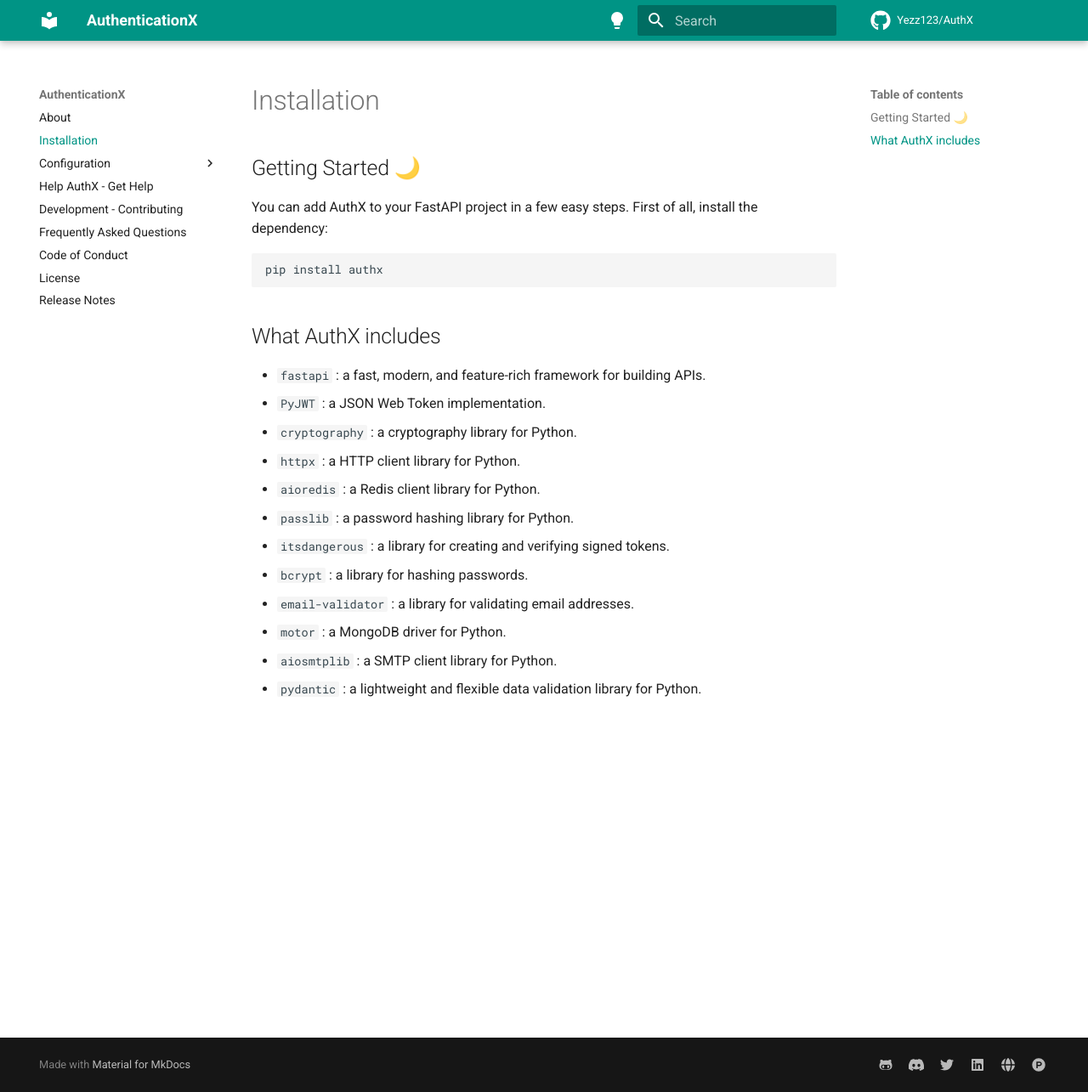
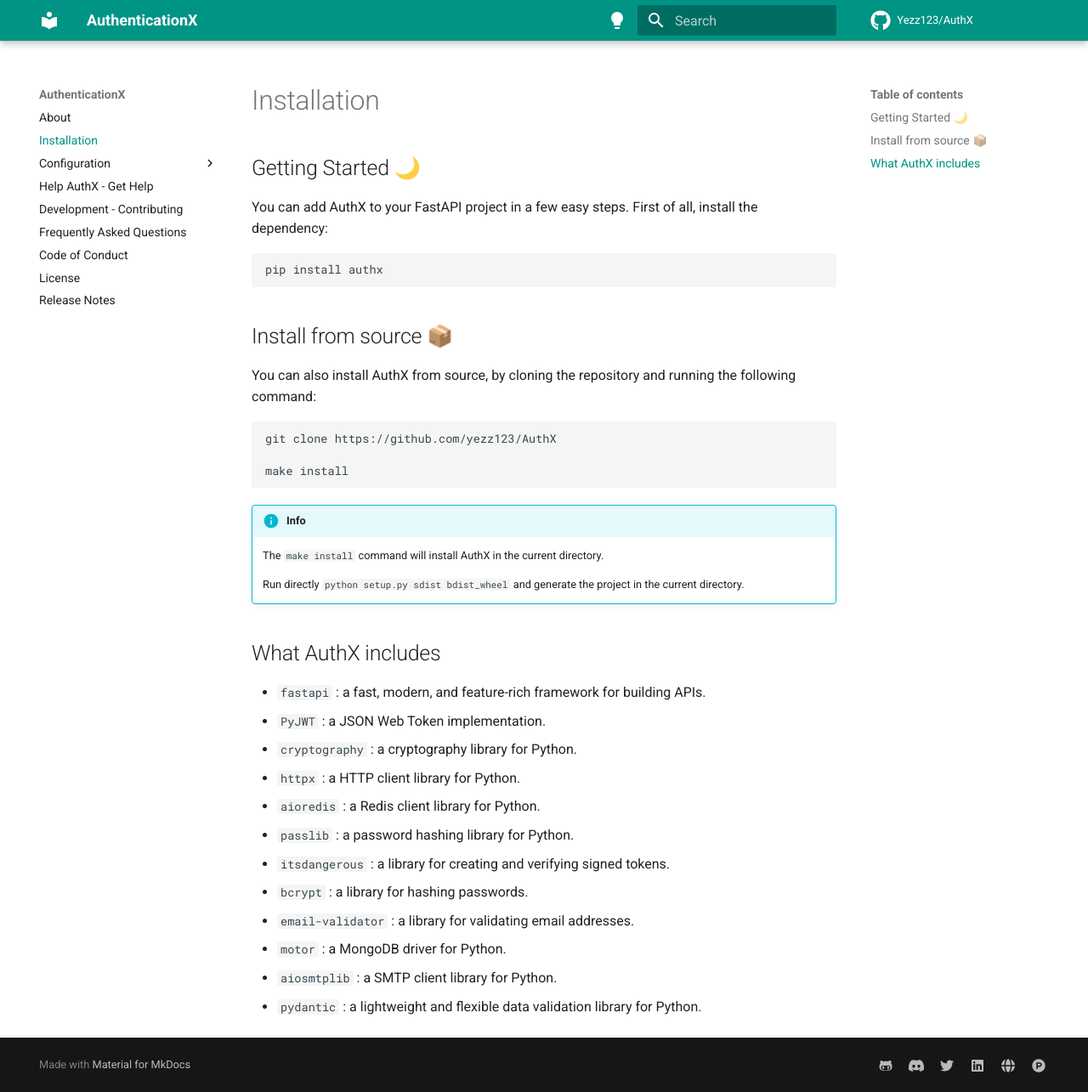
Before and after one commit to yezz123/authx, an MkDocs documentation site: the page built from docs/installation.md, in a window 1280 px wide and 1285 px high. Shown: the whole window at 85% size. Built offline with MkDocs 1.6.1 and Material for MkDocs 9.7.7, drawn with Linux system fonts in a browser that asks for light colours; comment, search, counter and statistics services are not loaded.

Commit message:
📝  Add Manual Installation & Change Python Version (#185)
* 📝 Add Manual Installation & Fix Linting Version

* :tada: Fix requirements and `.yaml`

````diff
--- a/docs/installation.md
+++ b/docs/installation.md
@@ -7,6 +7,21 @@
 ```shell
 pip install authx
 ```
+
+## Install from source 📦
+
+You can also install AuthX from source, by cloning the repository and running the following command:
+
+```shell
+git clone https://github.com/yezz123/AuthX
+
+make install
+```
+
+!!! info
+    The `make install` command will install AuthX in the current directory.
+
+    Run directly `python setup.py sdist bdist_wheel` and generate the project in the current directory.
 
 ## What AuthX includes
 
--- a/requirements.dev.txt
+++ b/requirements-dev.txt
@@ -16,3 +16,6 @@
 markdown-include==0.6.0
 pymdown-extensions==9.1
 mdx-include==1.4.1
+setuptools == 60.1.0
+wheel == 0.37.1
+twine == 3.7.1
````
Also changed, not shown: 3 other files.
